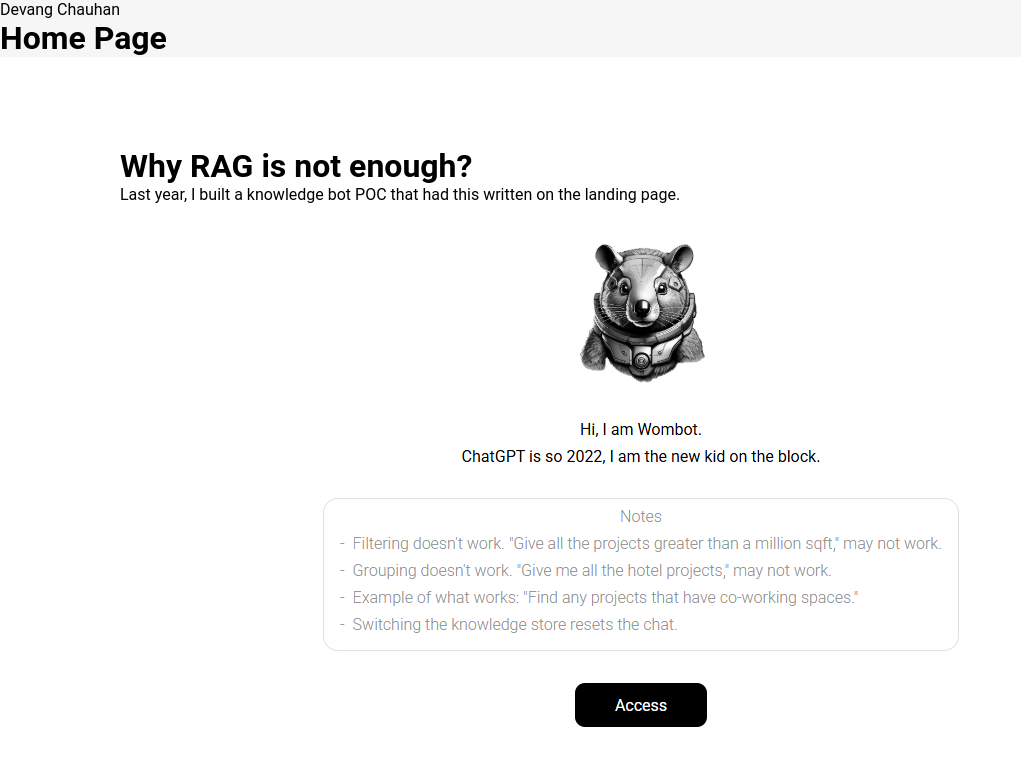
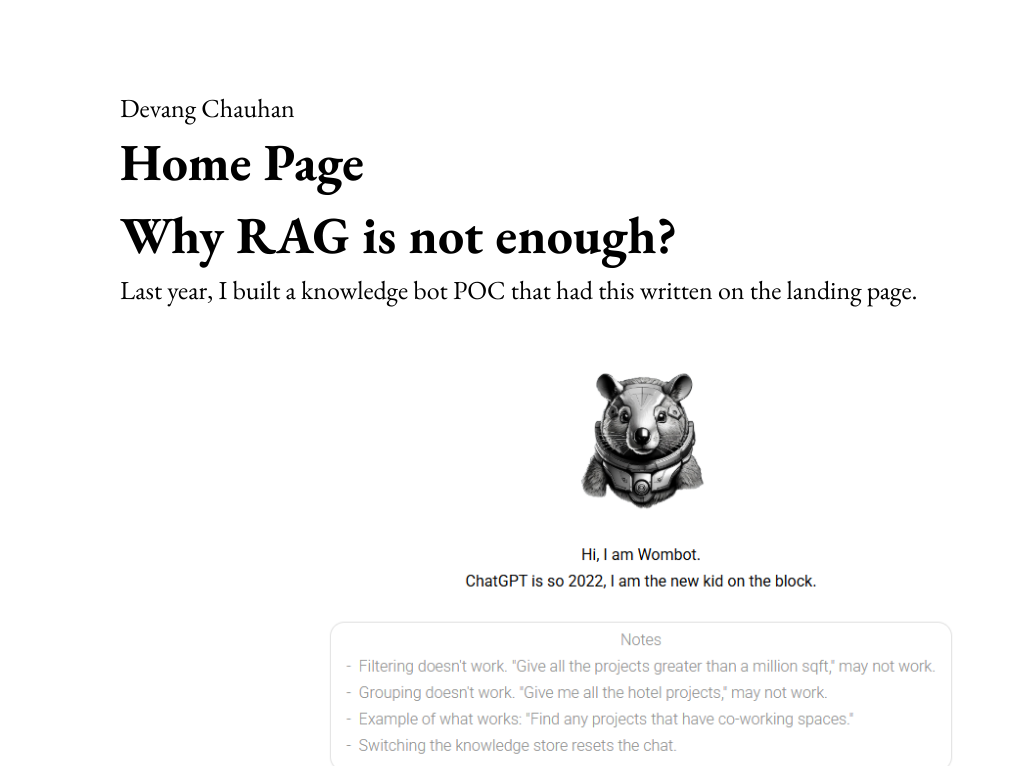
Before and after one commit to devangcx/devangcx.github.io, a React (Vite) app: page / in a window 1280 px wide. Shown: the top 766 px of the page, without its empty margins (0-1021 px from the left). Built offline with nearby package versions, Linux system fonts and the light colour scheme.

Commit message:
style: add fonts and other styles

```diff
--- a/index.html
+++ b/index.html
@@ -4,6 +4,9 @@
     <meta charset="UTF-8" />
     <link rel="icon" type="image/svg+xml" href="/vite.svg" />
     <meta name="viewport" content="width=device-width, initial-scale=1.0" />
+    <link rel="preconnect" href="https://fonts.googleapis.com">
+    <link rel="preconnect" href="https://fonts.gstatic.com" crossorigin>
+    <link href="https://fonts.googleapis.com/css2?family=EB+Garamond:ital,wght@0,400..800;1,400..800&display=swap" rel="stylesheet">
     <title>my-site</title>
   </head>
   <body>
--- a/src/App.css
+++ b/src/App.css
@@ -1,7 +1,7 @@
 /* Global CSS variables */
 :root {
     --link-color: #ff3300;
-    --font-family: "Roboto", sans-serif;
+    --font-family: "EB Garamond", "Helvetica Neue", "Segoe UI", sans-serif;
     --background-color: #f6f6f6;
 }
 
@@ -14,6 +14,9 @@
 body,
 input {
     font-family: var(--font-family);
+    font-size: 1.625rem;
+    line-height: 1.4;
+    font-weight: 400;
 }
 
 body {
--- a/src/components/Blog.css
+++ b/src/components/Blog.css
@@ -4,11 +4,14 @@
 }
 
 .blog img {
-    max-width: 80%;
+    max-width: 70%;
     object-fit: contain;
+    margin: 1em 0;
 }
 
 figcaption {
     text-align: center;
     font-style: italic;
+    color: gray;
+    margin-bottom: 1em;
 }
--- a/src/components/Blog.tsx
+++ b/src/components/Blog.tsx
@@ -28,7 +28,7 @@
     }, [path]);
 
     return (
-        <div className="container blog">
+        <div className="blog">
             <Markdown
                 children={content}
                 remarkPlugins={[remarkGfm]}
--- a/src/components/Layout.tsx
+++ b/src/components/Layout.tsx
@@ -4,7 +4,7 @@
 
 export default function Layout() {
     return (
-        < div className="" >
+        < div className="container" >
             < Header />
             <Outlet />
             <Footer />
```
Also changed, not shown: 1 other file (tests, documents, lock files or other folders).
